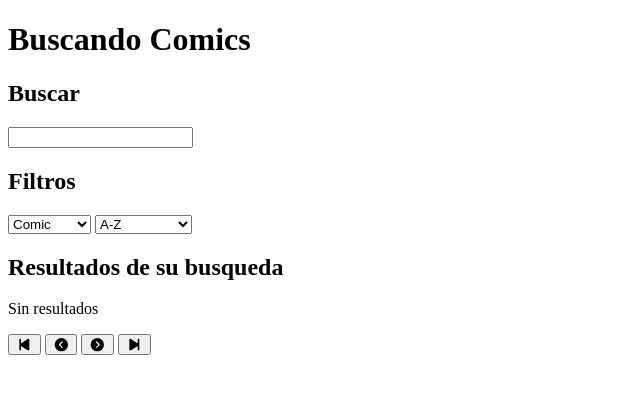
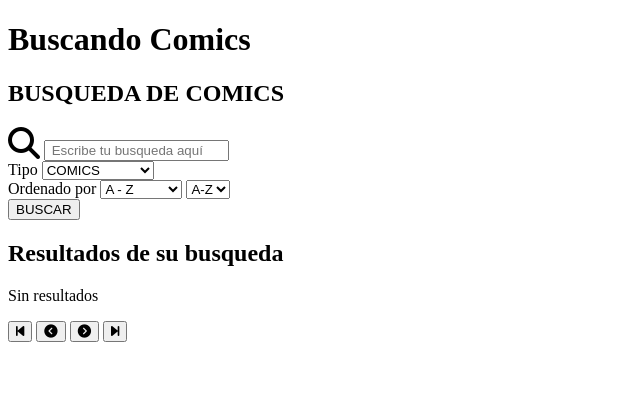
Before and after one commit to LuciaSaederup/buscadorDeComics, a website: page index.html in a window 1280 px wide. Shown: the whole page, without its empty margins (0-640 px from the left). Drawn offline with Linux system fonts and the light colour scheme.

Commit message:
search section html

```diff
--- a/index.html
+++ b/index.html
@@ -6,7 +6,7 @@
     <meta http-equiv="X-UA-Compatible" content="IE=edge">
     <meta name="viewport" content="width=device-width, initial-scale=1.0">
     <title>Buscador de Comics</title>
-    <script defer src="/your-path-to-fontawesome/js/all.js"></script>
+    <script src="https://kit.fontawesome.com/2d575903b5.js" crossorigin="anonymous"></script>
     <link rel="stylesheet" href="style.css">
 </head>
 
@@ -18,28 +18,42 @@
         <div class="banner"></div>
     </header>
     <main>
-        <div id="container">
-            <section id="presentacion">
-                <nav id="navbar">
-                    <div id="buscador">
-                        <h2>Buscar</h2>
-                        <input type="text" id="buscador">
+        <div class="searchSection">
+            <h2 class="searchTitle-h2">BUSQUEDA DE COMICS</h2>
+            <form id="formSearch" class="searchContainer">
+                <div class="seccion-busqueda">
+                    <i class="fas fa-search fa-2x"></i>
+                    <input name="searchTxt" class="search-input" id ="search" type="text" placeholder=" Escribe tu busqueda aquí">
+                </div>
+                <div class="searchFunciones">
+                    <div class="searchSelectors">
+                        <div class="selectorContainer">
+                            <label for="type" class="selectorContainer-label ">Tipo</label>
+                            <select name="type" id="type" class="selectorContainer-select">
+                                <option value="comics" class="options-style-1">COMICS</option>
+                                <option value="characters"class="options-style-1" >PERSONAJES</option>
+                            </select>
+                        </div>
+                        <div class="selectorContainer">
+                            <label class="selectorContainer-label">Ordenado por</label>
+                            <select name="orderComicsBy" id="orderComicsBy" class="selectorContainer-select">
+                                <option value="title"class="options-style-2" > A - Z </option>
+                                <option value="-title" class="options-style-2"> Z - A </option>
+                                <option value="-focDate" class="options-style-2">Recientes</option>
+                                <option value="focDate" class="options-style-2">Antiguos</option>
+                            </select>
+                            <select name="orderCharactersBy" id="orderCharactersBy" class="selectorContainer-select d-none">
+                                <option value="name" class="options-style-2">A-Z</option>
+                                <option value="-name" class="options-style-2">Z-A</option>
+                            </select>
+                        </div>
                     </div>
-                    <div>
-                        <h2>Filtros</h2>
-                        <select name="tipo" id="filtro-tipo">
-                        <option value="comic">Comic</option>
-                        <option value="personaje">Personaje</option>
-                    </select>
-                        <select name="orden" id="filtro-orden">
-                        <option value="a-z">A-Z</option>
-                        <option value="z-a">Z-A</option>
-                        <option value="mas-nuevos">Mas Nuevos</option>
-                        <option value="mas-viejos">Mas viejos</option>
-                    </select>
+                    <div class="searchButton">
+                        <input type="submit" value="BUSCAR" class="searchButton-input">
                     </div>
-                </nav>
-            </section>
+                </div>
+            </form>
+        </div>
             <div class="cardsSection">
                 <h2 class="cards-h2" id="cardsResultados">Resultados de su busqueda</h2>
                 <p class="cards-p" id="cardsSinResultados"> Sin resultados</p>
```
